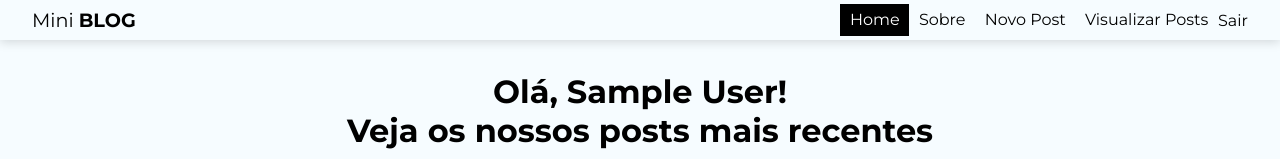
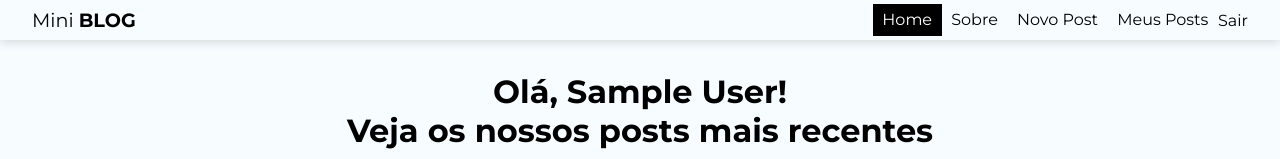
Before and after one commit to abnerfirmino/Projeto-Mini-Blog, a React (Vite) app: page / in a window 1280 px wide. Shown: the top 159 px of the page. Built offline with nearby package versions, Linux system fonts and the light colour scheme; no server answers; the database is empty; sample sign-in values are in the browser's storage; what url-prop-type would draw is missing.

Commit message:
nav bar finalizada

```diff
--- a/src/components/NavBar/index.jsx
+++ b/src/components/NavBar/index.jsx
@@ -85,7 +85,7 @@ const NavBar = () => {
                   to="/dashboard"
                   className={({ isActive }) => (isActive ? 'active' : '')}
                 >
-                  Visualizar Posts
+                  Meus Posts
                 </NavLink>
               </li>
               {user && (
```
